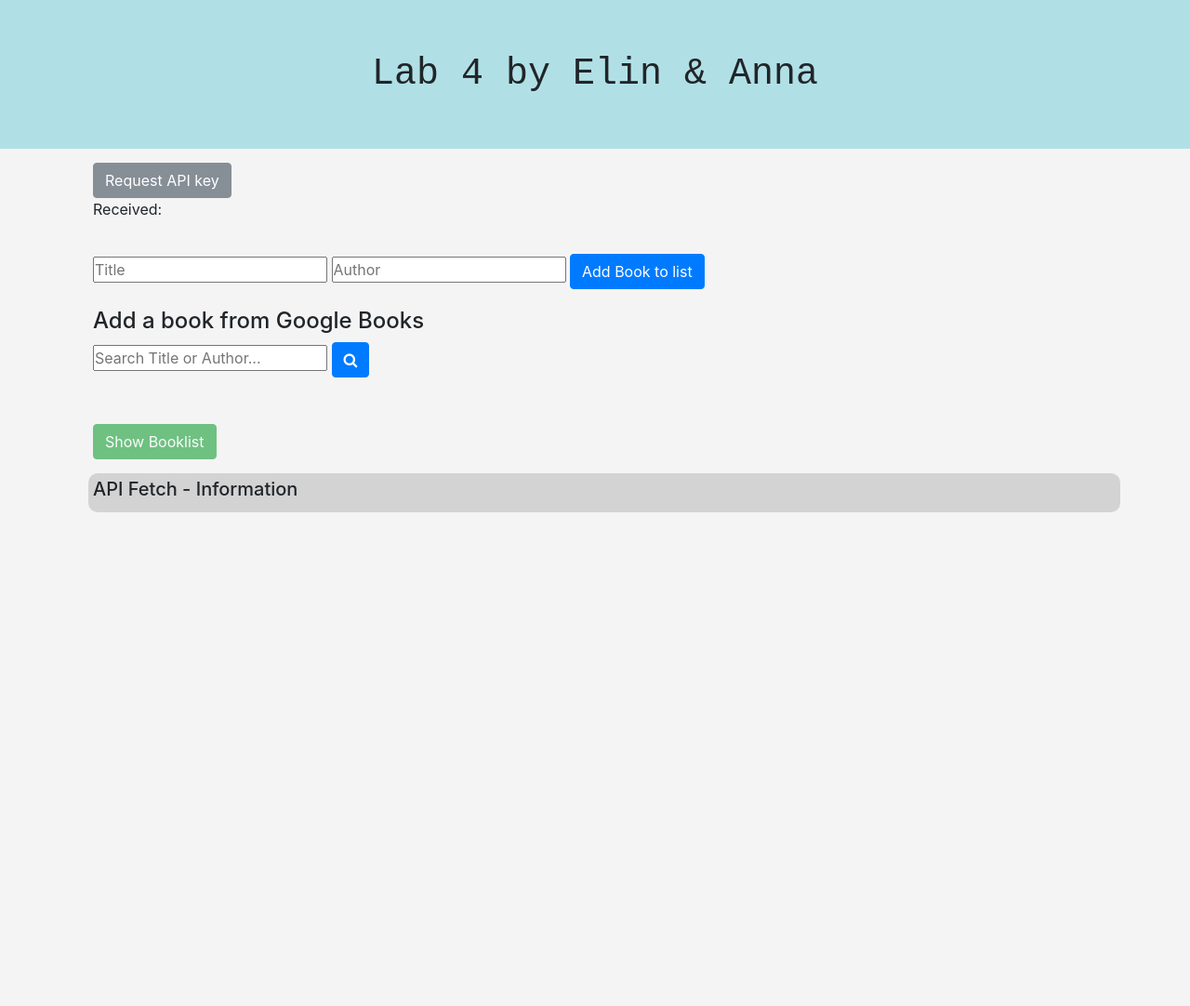
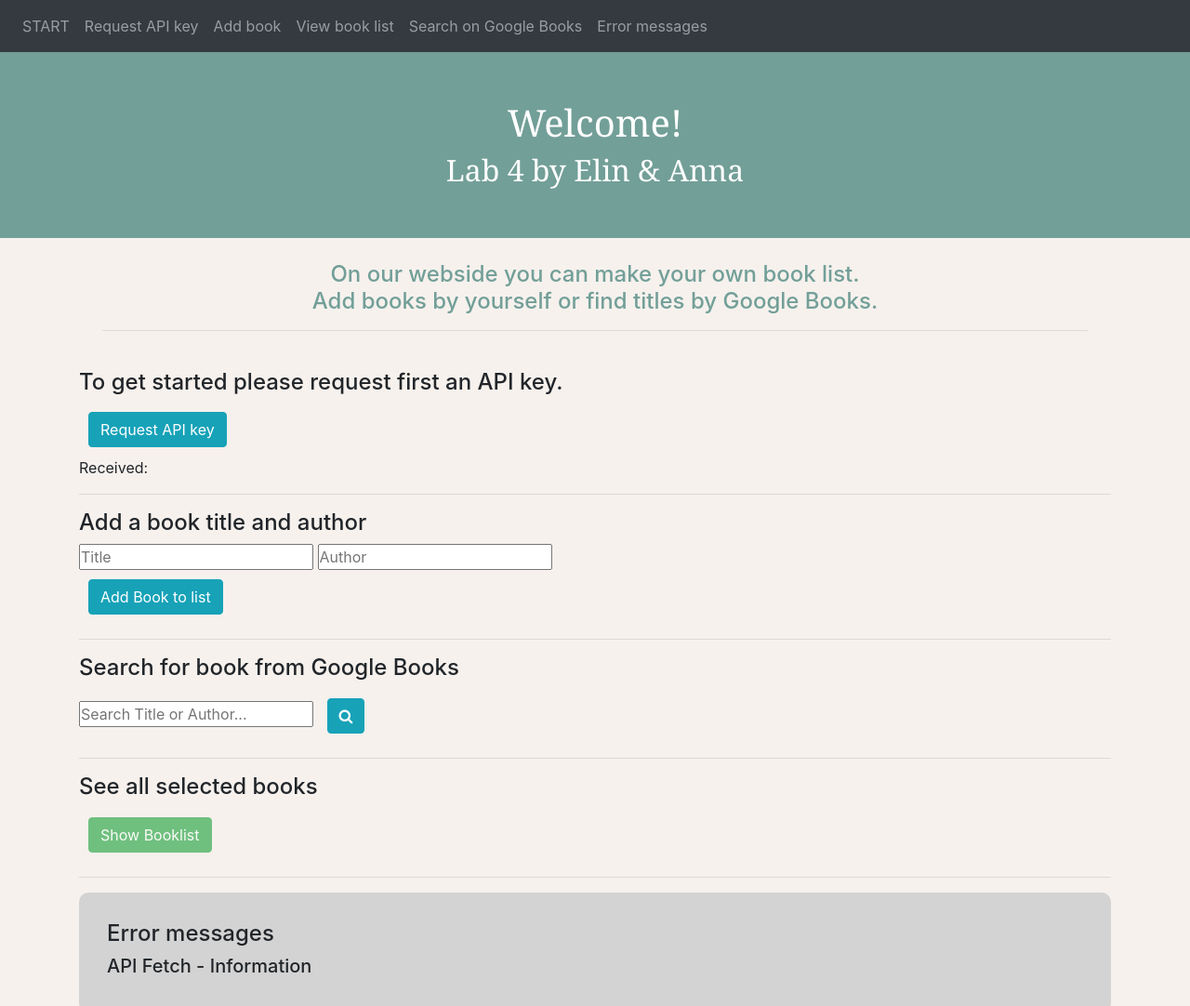
Before and after one commit to elin-jakobsson/lab-4, a plain HTML site: page index.html in a window 1280 px wide. Shown: the top 1082 px of the page at 93% size. Before the commit the page ends 800 px from the top, so only its background shows below. Drawn offline with nearby package versions, Linux system fonts and the light colour scheme.

Commit message:
better style

```diff
--- a/css/lab4-style.css
+++ b/css/lab4-style.css
@@ -1,27 +1,37 @@
 * {
   margin: 0;
   padding: 0;
-
 }
-
 header {
-  height: 20vh;
-  width: 100vw;
-  background-color: powderBlue;
+  height: 200px;
+  background-color:#729f98;
   text-align: center;
   font-family: monospace;
 }
 
-header>h1 {
+header  h1 {
   position: relative;
   left: 50%;
   top: 50%;
   transform: translate(-50%, -50%);
+  font-family: 'Noto Serif', serif;
+  color: #FFFFFF;
+}
+
+#welcome{
+  text-align: center;
+  position: relative;
+  margin: 10px;
+  padding: 15px;
+  color:#729f98;
 }
 
 body {
-  background-color: #f4f4f4;
   margin: auto;
+  background-color: #f6f1ed;
+}
+button{
+  margin: 10px;
 }
 
 img {
@@ -31,39 +41,28 @@ img {
 img#bookLogo {
   width: 50px;
 }
-.clickMe{
-  display: inline;
-  background-color: hotpink;
-}
 
 .container div,
 .container>button {
   display: block;
-  margin: 10px;
+  /*margin: 10px;
   padding: 5px;
-  left: 30px;
-
+  left: 30px;*/
 }
 
-#output {
-  cursor: pointer;
-
-  width: 100%
-}
 
 .bookEx {
+  position:relative;
   float: left;
   display: inline-block;
   text-align: center;
   width: 30%;
-
   margin: 10px;
   background-color: white;
   border-radius: 10px;
 }
 
 .bookEx>* {
-
   list-style-type: none;
 }
 
@@ -71,14 +70,12 @@ img#bookLogo {
   display: inline-block;
   text-align: center;
   width: 40%;
-
   margin: 10px;
   background-color: white;
   border-radius: 10px;
 }
 
 .bookSaved>* {
-
   list-style-type: none;
 }
 
@@ -94,11 +91,9 @@ img#bookLogo {
 
 #viewDiv>div {
   background-color: white;
-  border-radius: 10px;
-  /*width: 100%;*/
-  margin: 5px 0;
-  padding: 10px;
-
+    border-radius: 10px;
+    margin: 5px 0;
+    padding: 10px;
 }
 
 #viewDiv ul {
@@ -111,11 +106,9 @@ img#bookLogo {
 }
 
 .error {
-
   max-height: 200px;
   width: 100%;
   bottom: 0px;
-
   overflow: auto;
   background-color: lightgray;
   padding: 30px;
--- a/index.html
+++ b/index.html
@@ -11,6 +11,8 @@
   <link href="resources/font-awesome-4.7.0/css/font-awesome.css" rel="stylesheet">
   <!--Css Egen-->
   <link rel="stylesheet" href="css/lab4-style.css">
+  <link href="https://fonts.googleapis.com/css?family=Noto+Serif" rel="stylesheet">
+
 
   <!--Script-->
   <script src="js/lab-4.js" type="text/javascript"></script>
@@ -18,42 +20,67 @@
 
 <body>
   <!--HEADER-->
+  <nav class="navbar navbar-expand-sm bg-dark navbar-dark sticky-top">
+    <ul class="navbar-nav">
+      <li class="nav-item">
+        <a class="nav-link" href="#start">START</a>
+      </li>
+      <li class="nav-item">
+        <a class="nav-link" href="#navKeyRequest">Request API key</a>
+      </li>
+      <li class="nav-item">
+        <a class="nav-link" href="#navAddBook">Add book</a>
+      </li>
+      <li class="nav-item">
+        <a class="nav-link" href="#viewDiv">View book list</a>
+      </li>
+      <li class="nav-item">
+        <a class="nav-link" href="#navAddGoogle">Search on Google Books</a>
+      </li>
+      <li class="nav-item">
+        <a class="nav-link" href="#navErrMess">Error messages</a>
+      </li>
+    </ul>
+  </nav>
   <header>
-    <h1>Lab 4 by Elin &amp; Anna</h1>
+      <h1 id="start">Welcome! <br><small>Lab 4 by Elin &amp; Anna</small></h1>
   </header>
   <!--MAIN-->
   <main>
     <div class="container">
+      <div id="welcome">
+        <h4>On our webside you can make your own book list. <br>Add books by yourself or find titles by Google Books.</h4> <hr>
+      </div>
       <div class="requestDiv">
-        <button id="requestKey" class="btn btn-secondary" type="button" name="button">Request API key</button>
+        <h4 id="navKeyRequest">To get started please request first an API key.</h4>
+        <button id="requestKey" class="btn btn-info" type="button" name="button">Request API key</button>
         <p>Received: <strong id="keyText"></strong></p>
-      </div>
+      </div><hr>
       <div class="user">
+        <h4 id="navAddBook">Add a book title and author</h4>
         <form class="userForm">
           <input id="userTitle" type="text" name="title" placeholder="Title" value="">
           <input id="userAuthor" type="text" name="author" placeholder="Author" value="">
-          <button id="userBtn" class="btn btn-primary" type="button" name="button">Add Book to list</button>
+          <br>
+          <button id="userBtn" class="btn btn-info" type="button" name="button">Add Book to list</button>
         </form>
-
-      </div>
-
+      </div><hr>
       <div class="googleBooks">
-        <h4>Add a book from Google Books</h4>
+        <h4 id="navAddGoogle">Search for book from Google Books</h4>
         <input id="input" type="text" placeholder="Search Title or Author..." value="" />
-        <button id="addGoogleBtn" class="btn btn-primary" type="button" name="button"><i class="fa fa-search" aria-hidden="true"></i></button>
+        <button id="addGoogleBtn" class="btn btn-info" type="button" name="button"><i class="fa fa-search" aria-hidden="true"></i></button>
         <br/>
         <div id="output" title="Add to the list">
         </div>
-      </div>
-
-      <div>
+      </div><hr>
+      <div class="showBooks">
+        <h4>See all selected books</h4>
         <button id="viewBtn" class="btn btn-success" type="button" name="button">Show Booklist</button>
       </div>
       <div id="viewDiv" class="hidden">
-
-      </div>
-
+      </div><hr>
       <div class="error">
+        <h4 id="navErrMess">Error messages</h4>
         <h5 class="error-message">API Fetch - Information </h5>
       </div>
     </div>
```
